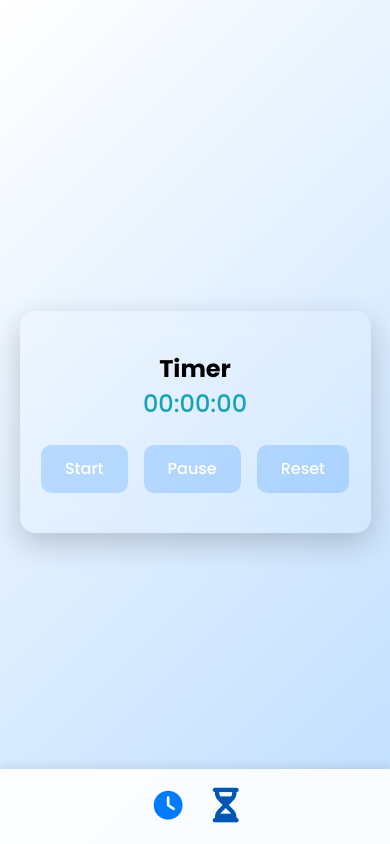
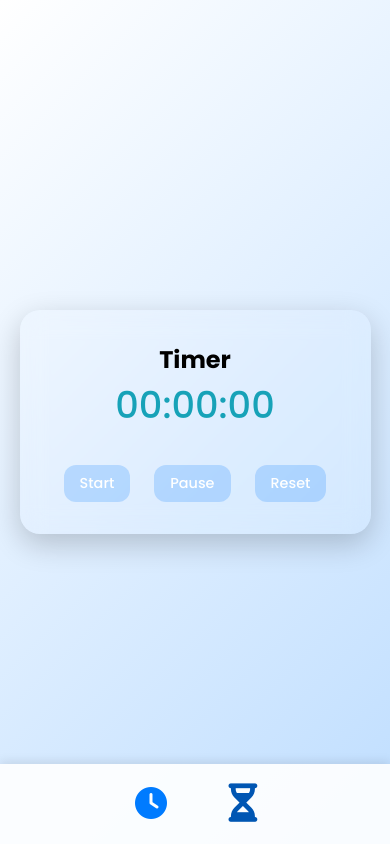
Before and after one commit to superstephgreat/DigitalClock, a plain HTML site: page index.html in a window 390 px wide. Both pictures are taken after a click on the button 225 px from the left and 806 px from the top of the page. Drawn offline with Linux system fonts and the light colour scheme.

Commit message:
style responsiveness

```diff
--- a/style.css
+++ b/style.css
@@ -1,3 +1,4 @@
+/* Reset */
 * {
   margin: 0;
   padding: 0;
@@ -5,6 +6,7 @@
   font-family: 'Poppins', sans-serif;
 }
 
+/* Body with gradient */
 body {
   background: linear-gradient(135deg, rgba(255,255,255,0.15), rgba(0,123,255,0.25));
   min-height: 100vh;
@@ -12,24 +14,23 @@ body {
   flex-direction: column;
   justify-content: center;
   align-items: center;
-  font-family: 'Roboto', sans-serif;
 }
 
+/* Navbar */
 .navbar {
   position: fixed;
   bottom: 0;
   background: rgba(255, 255, 255, 0.9);
   width: 100%;
   padding: 1rem 0;
-  text-align: center;
   display: flex;
   justify-content: center;
-  gap: 2rem;
+  gap: 4rem;
   box-shadow: 0 -2px 10px rgba(0,0,0,0.1);
 }
 
 .navbar button {
-  font-size: 1.8rem;
+  font-size: 4rem;
   background: none;
   border: none;
   cursor: pointer;
@@ -37,20 +38,13 @@ body {
   transition: color 0.3s, transform 0.2s;
 }
 
-#timer-btn.active{
-  color: #0056b3;
-  transform: scale(1.2);
-}
-#clock-btn.active{
+.navbar button:hover,
+.navbar button.active {
   color: #0056b3;
   transform: scale(1.2);
 }
 
-.navbar button:hover {
-  color: #0056b3;
-  transform: scale(1.2);
-}
-
+/* Container */
 .container {
   display: flex;
   flex-direction: column;
@@ -58,64 +52,69 @@ body {
   justify-content: center;
   text-align: center;
   width: 90%;
-  max-width: 400px;
   min-height: 60vh;
 }
 
-.timer, .clock-card, .date {
+/* Clock and timer cards */
+.clock-card,
+.timer {
   display: none;
+  width: 100%;
+  background: rgba(255, 255, 255, 0.05);
+  backdrop-filter: blur(12px);
+  border-radius: 20px;
+  padding: 5rem;
+  text-align: center;
+  box-shadow: 0 10px 30px rgba(0,0,0,0.2);
+  margin: 2rem 0;
 }
 
+/* Show active card */
 .clock-card.active,
-.timer.active,
-.date.active {
+.timer.active {
   display: block;
 }
 
-.clock-card.active,
-.timer.active {
-  background: rgba(255, 255, 255, 0.05);
-  backdrop-filter: blur(12px);
-  border-radius: 15px;
-  padding: 2.5rem;
-  text-align: center;
-  box-shadow: 0 10px 30px rgba(0,0,0,0.2);
-  margin: 2rem 0;
-  width: 100%;
+/* Clock text */
+#clock {
+  font-size: 6rem;
+  font-weight: 200;
+  color: #17a2b8;
+  letter-spacing: 3px;
+  margin-bottom: 1rem;
 }
 
-#clock {
-  font-size: 2rem;
-  font-weight: 200;
- color: #17a2b8;
-  letter-spacing: 2px;
-  margin-bottom: 1rem;
+/* Date text */
+.date {
+  display: none;
 }
 
 .date.active {
   display: block;
-  font-size: 1.5rem;
+  font-size: 4rem;
   color: #000;
   margin-top: 1rem;
 }
 
-#timer-display{
+/* Timer display */
+#timer-display {
+  font-size: 5rem;
+  font-weight: 200;
   color: #17a2b8;
-  font-size: 1.5rem;
-  font-weight: 200;
 }
 
+/* Timer buttons */
 .timer-buttons {
-  margin-top: 1.5rem;
+  margin-top: 2rem;
   display: flex;
-  gap: 1rem;
+  gap: 1.5rem;
   justify-content: center;
 }
 
 .timer-buttons button {
-  padding: 0.7rem 1.5rem;
-  font-size: 1rem;
-  border-radius: 10px;
+  padding: 0.8rem 2rem;
+  font-size: 1.2rem;
+  border-radius: 12px;
   border: none;
   cursor: pointer;
   background: rgba(0, 123, 255, 0.2);
@@ -127,3 +126,25 @@ body {
   background: rgba(0, 123, 255, 0.5);
   transform: scale(1.05);
 }
+
+/* Responsive fonts */
+
+/* Tablets */
+@media (max-width: 768px) {
+  .navbar button{ font-size: 3rem;}
+  #clock { font-size: 4rem; }
+  #timer-display { font-size: 3.5rem; }
+  .date.active { font-size: 2.5rem; }
+  .timer-buttons button { font-size: 1rem; padding: 0.6rem 1.5rem; }
+  .clock-card, .timer { padding: 3rem; }
+}
+
+/* Mobile phones */
+@media (max-width: 480px) {
+  .navbar button{ font-size: 2rem;}
+  #clock { font-size: 2.3rem; }
+  #timer-display { font-size: 2.3rem; }
+  .date.active { font-size: 1.5rem; }
+  .timer-buttons button { font-size: 0.9rem; padding: 0.5rem 1rem; }
+  .clock-card, .timer { padding: 2rem; }
+}
```
